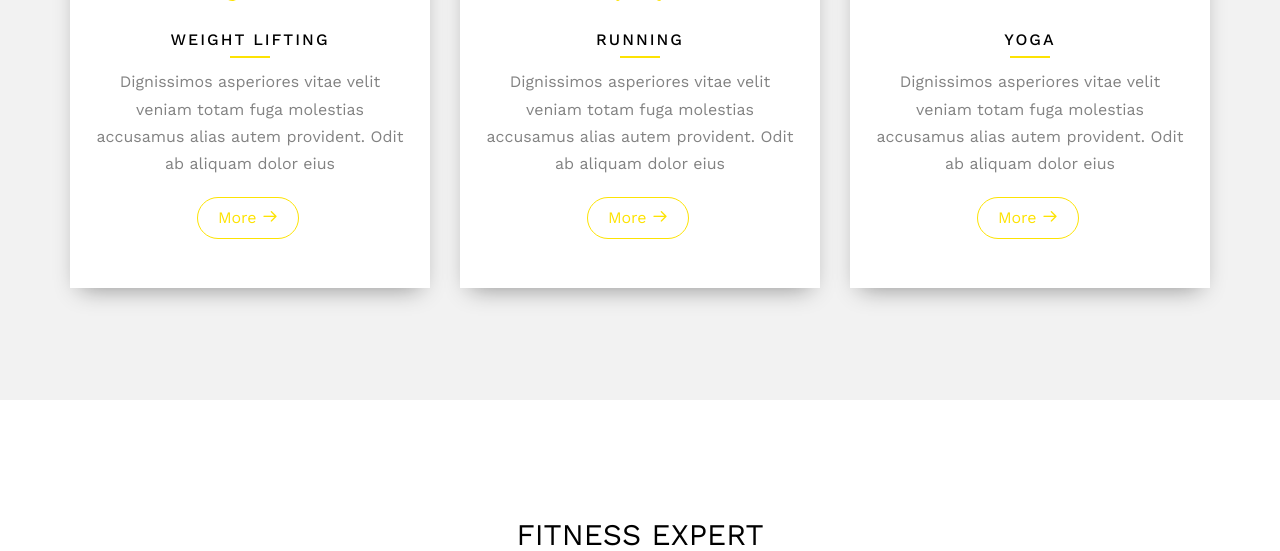
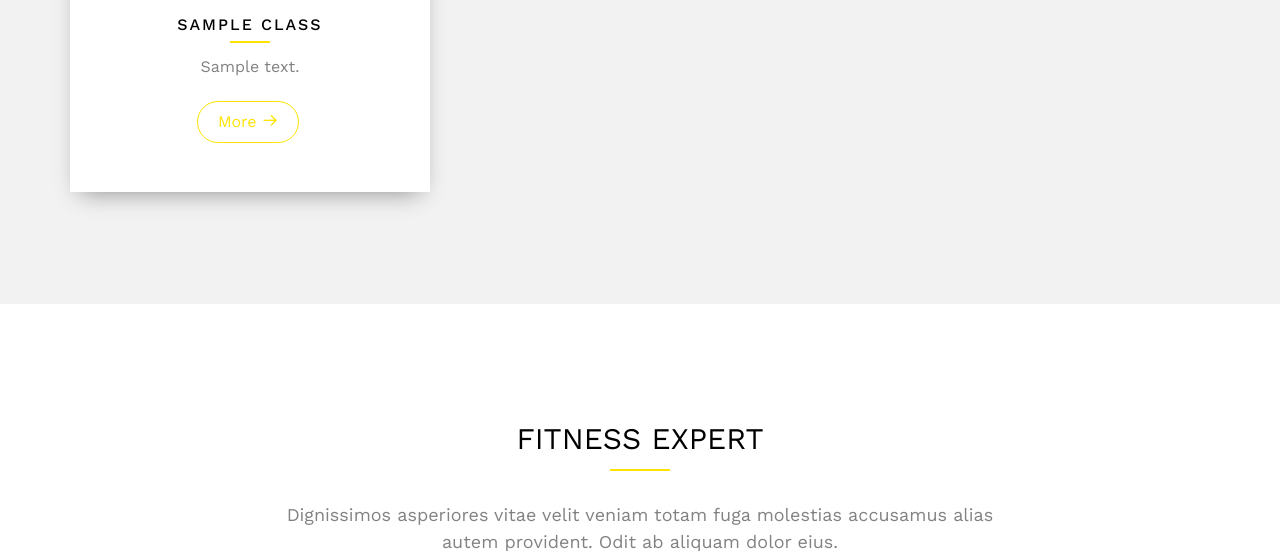
Before and after one commit to ranawael1/GYM, a Django app: template HealthClub/templates/physio-slim/branch.html in a window 1280 px wide. Shown: the part 933-1484 px from the top of the page. Run offline with Django 3.2, Linux system fonts and the light colour scheme; the template is opened without the code that fills it: most values are stand-ins (such as "Sample title", 1, 10 or a date in 2020); grey boxes marked "Sample" are stand-in pictures; some libraries are stand-ins or nearby versions; some web fonts are replaced.

Commit message:
branch-classes

```diff
--- a/HealthClub/PhysioSlim/models.py
+++ b/HealthClub/PhysioSlim/models.py
@@ -5,6 +5,7 @@ from django.db import models
 from django.forms import CharField
 from phonenumber_field.modelfields import PhoneNumberField
 from django.utils import timezone
+from django.core.validators import FileExtensionValidator
 # import schedule
 # import time
 GENDER = (
@@ -64,7 +65,7 @@ class Offer(models.Model):
     num_of_class = models.IntegerField()
     discount = models.FloatField()
     branch = models.ForeignKey(Branch, on_delete=models.CASCADE)
-    photo = models.ImageField(upload_to='offer/', null=True, blank=True)
+    photo = models.ImageField(upload_to='offer/', null=True, blank=True )
 
     def __str__(self):
         return self.name
@@ -106,7 +107,8 @@ class Class(models.Model):
     Class = models.CharField(max_length=50, null=False)
     description = models.CharField(max_length=500, null=False)
     branch = models.ForeignKey(Branch, on_delete=models.CASCADE)
-    photo = models.ImageField(upload_to='Classes/', null=True, blank=True)
+    photo2=models.ImageField(upload_to='Classes/', null=True, blank=True )
+    photo = models.FileField(upload_to='Classes/', null=True, blank=True , validators=[FileExtensionValidator(['jpg', 'svg'])])
 
     def __str__(self):
         return self.Class
--- a/HealthClub/PhysioSlim/views.py
+++ b/HealthClub/PhysioSlim/views.py
@@ -149,6 +149,7 @@ def about(request):
 def branch(request, br_id):
     branch = Branch.objects.get(id=br_id)
     classes = Class.objects.filter(branch=br_id)[0:3]
+    print(classes)
     clinics = Clinic.objects.filter(branch=br_id)
     offers = Offer.objects.filter(branch=br_id)
     events = Event.objects.filter(branch=br_id)
--- a/HealthClub/templates/physio-slim/branch.html
+++ b/HealthClub/templates/physio-slim/branch.html
@@ -11,8 +11,7 @@
                     <div class="col-md-8 col-md-offset-2 text-center">
                         <div class="display-t">
                             <div class="display-tc animate-box" data-animate-effect="fadeIn">
-                                <h1>Make it a lifestyle, not a duty</h1>
-                                <h2>Free html5 templates Made by <a href="http://freehtml5.co/" target="_blank">freehtml5.co</a></h2>
+                                <h1> Physio Slim </h1>
                                 <p><a href="https://vimeo.com/channels/staffpicks/93951774" class="btn btn-primary popup-vimeo">Watch Our Video</a></p>
                             </div>
                         </div>
@@ -22,23 +21,27 @@
         </div>
 
 	</header>
-<!--  -->
+
+<!-- Classes  -->
 	<div id="fh5co-services" class="fh5co-bg-section">
 		<div class="container">
 			<div class="row">
+				{% for class in classes %}
 				<div class="col-md-4 text-center animate-box">
 					<div class="services">
-						<span><img class="img-responsive" src="{% static 'images/ballet.svg' %}" alt="hello"></span>
+						<span><img class="img-responsive" src="{{MEDIA_URL}}/{{class.photo}} "  alt="hello"></span>
 
-						<h3>Weight Lifting</h3>
-						<p>Dignissimos asperiores vitae velit veniam totam fuga molestias accusamus alias autem provident. Odit ab aliquam dolor eius</p>
-						<p><a href="#" class="btn btn-primary btn-outline btn-sm">More <i class="icon-arrow-right"></i></a></p>
+						<h3> {{class.Class}}</h3>
+
+						<p>{{class.description}}</p>
+						<p><a href="{% url 'classes' 1 %}" class="btn btn-primary btn-outline btn-sm">More <i class="icon-arrow-right"></i></a></p>
 					</div>
 				</div>
-				<div class="col-md-4 text-center animate-box">
+				{% endfor %}
+				<!-- <div class="col-md-4 text-center animate-box">
 					<div class="services">
 						<span><img class="img-3" src="{% static 'images/exercise.svg' %}" alt=""></span>
-						<h3>Running</h3>
+						<h3></h3>
 						<p>Dignissimos asperiores vitae velit veniam totam fuga molestias accusamus alias autem provident. Odit ab aliquam dolor eius</p>
 						<p><a href="#" class="btn btn-primary btn-outline btn-sm">More <i class="icon-arrow-right"></i></a></p>
 					</div>
@@ -50,7 +53,7 @@
 						<p>Dignissimos asperiores vitae velit veniam totam fuga molestias accusamus alias autem provident. Odit ab aliquam dolor eius</p>
 						<p><a href="#" class="btn btn-primary btn-outline btn-sm">More <i class="icon-arrow-right"></i></a></p>
 					</div>
-				</div>
+				</div> -->
 			</div>
 		</div>
 	</div>
--- a/HealthClub/templates/physio-slim/main.html
+++ b/HealthClub/templates/physio-slim/main.html
@@ -4,7 +4,7 @@
 	<head>
 	<meta charset="utf-8">
 	<meta http-equiv="X-UA-Compatible" content="IE=edge">
-	<title>Stamina &mdash; Free Website Template, Free HTML5 Template by freehtml5.co</title>
+	<title> Physio Slim Gym </title>
 	<meta name="viewport" content="width=device-width, initial-scale=1">
 	<meta name="description" content="Free HTML5 Website Template by freehtml5.co" />
 	<meta name="keywords" content="free website templates, free html5, free template, free bootstrap, free website template, html5, css3, mobile first, responsive" />
```
Also changed, not shown: HealthClub/templates/physio-slim/br_eventDetails.html (deleted, +0 -32 lines).
